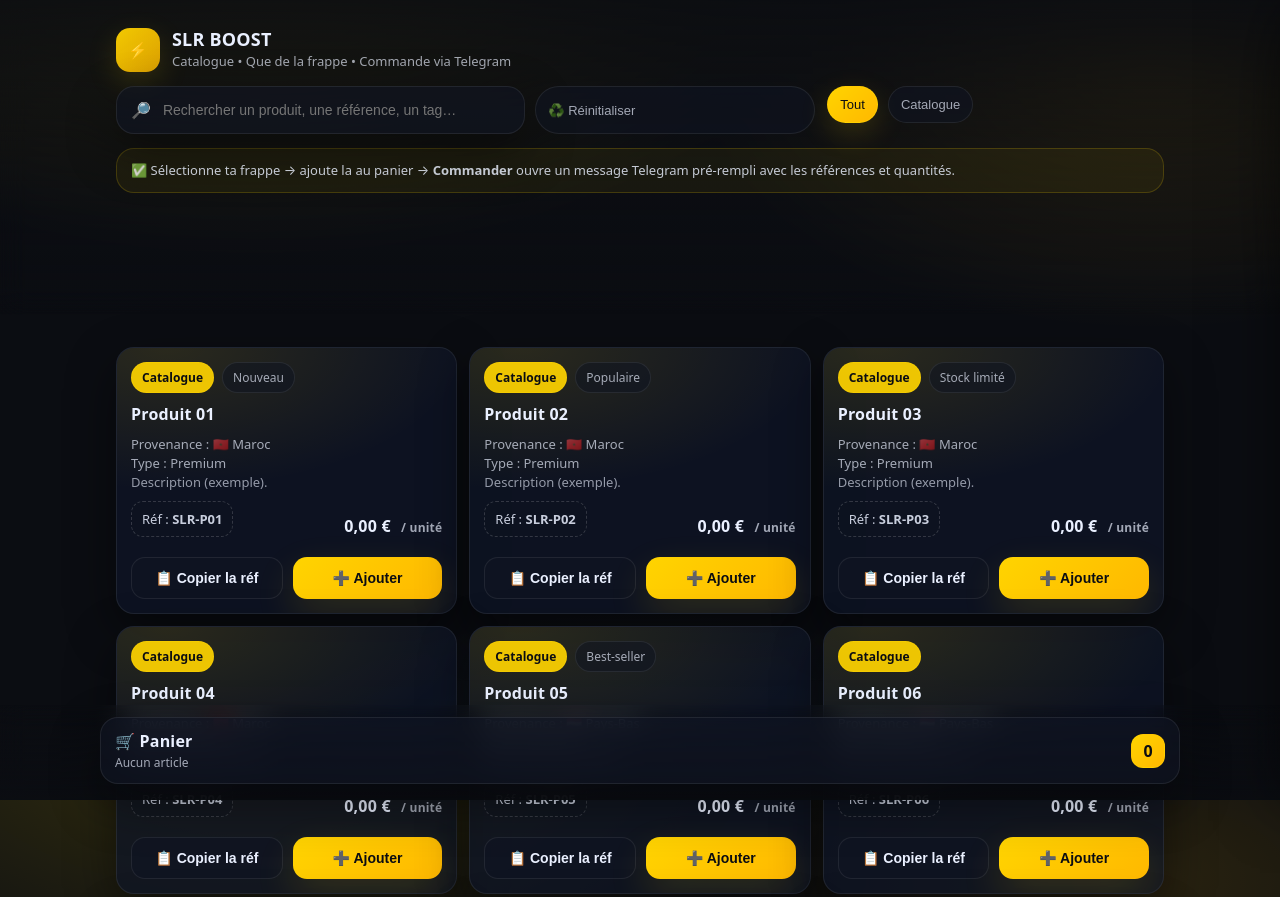
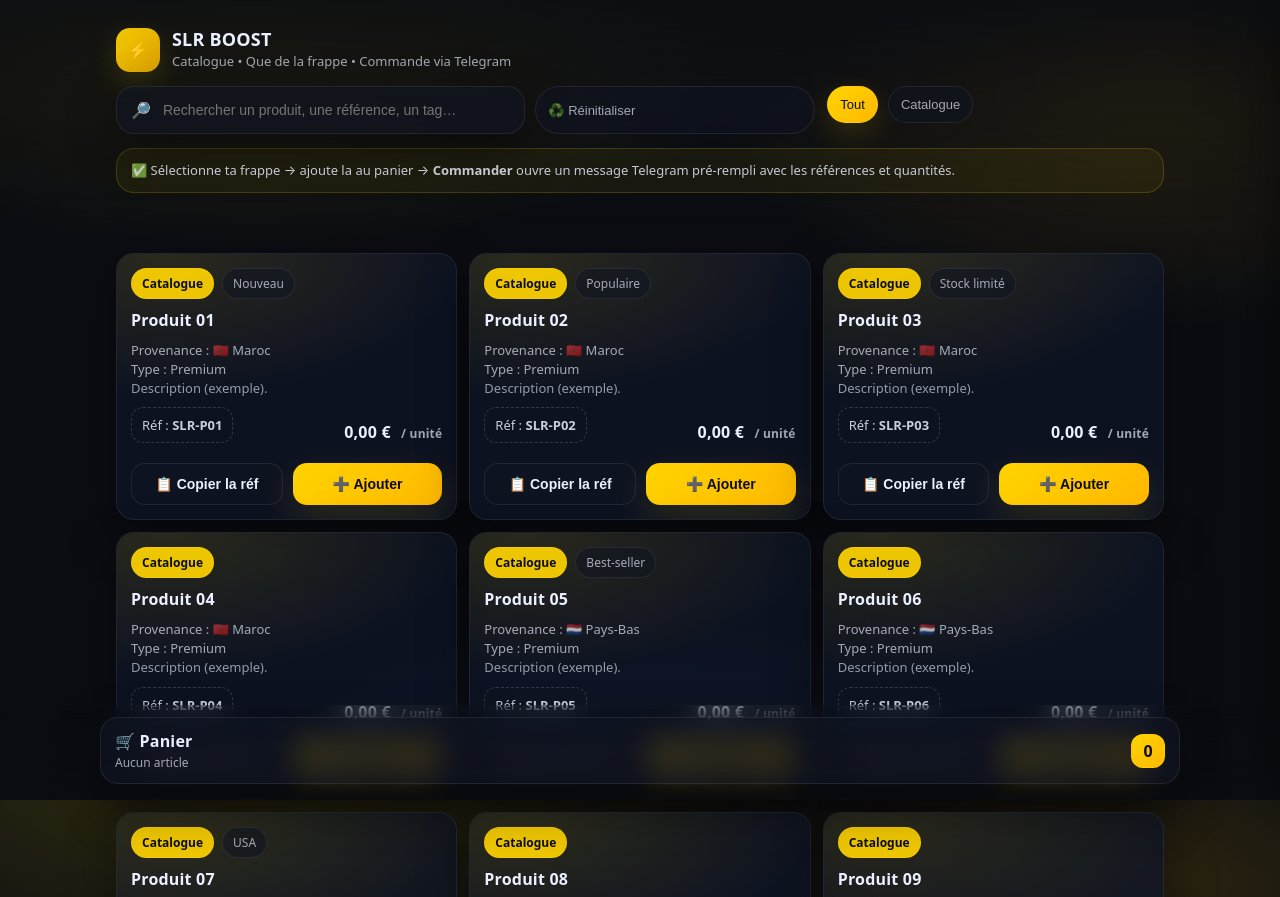
Before and after one commit to DorianOpsProject/slrboost-bot, a website: page index.html in a window 1280 px wide. Shown: the top 897 px of the page. Drawn offline with Linux system fonts and the light colour scheme.

Commit message:
Update index.html

```diff
--- a/index.html
+++ b/index.html
@@ -49,6 +49,10 @@
       margin:0 auto;
       padding: 18px 16px 110px;
     }
+    /* ✅ FIX : le blur du header n'empiète plus sur le 1er produit */
+.topbar .wrap{
+  padding-bottom: 16px !important; /* enlève le 110px dans le header */
+}
 
     /* Header */
     .topbar{
```
